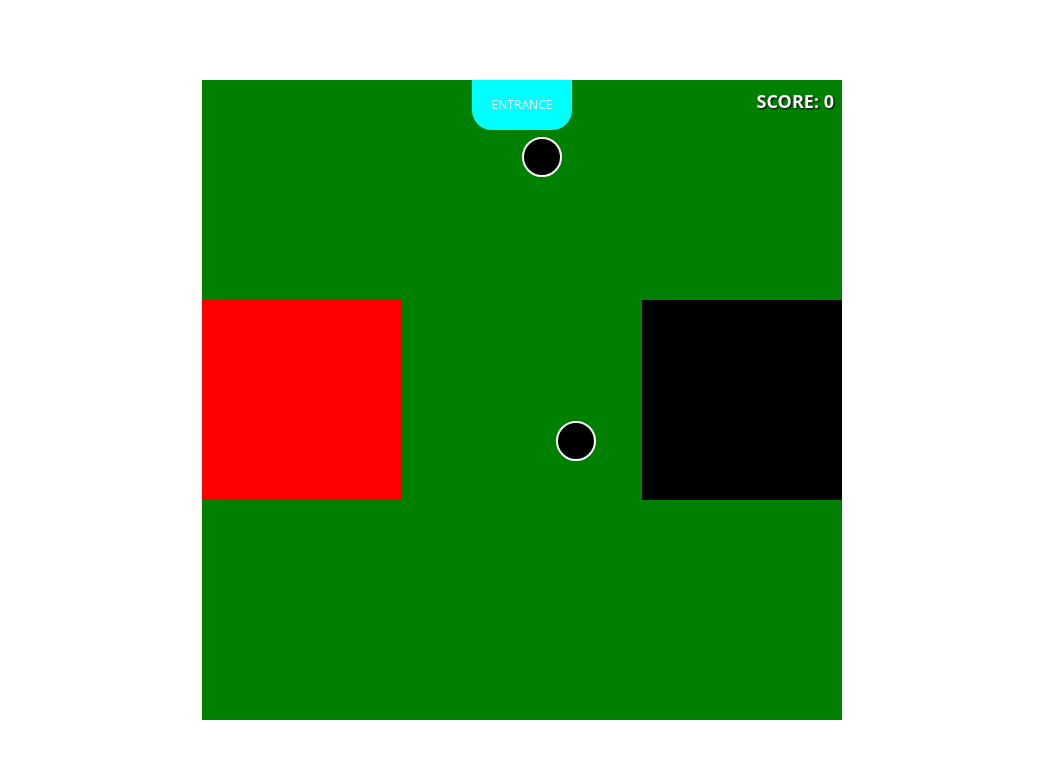
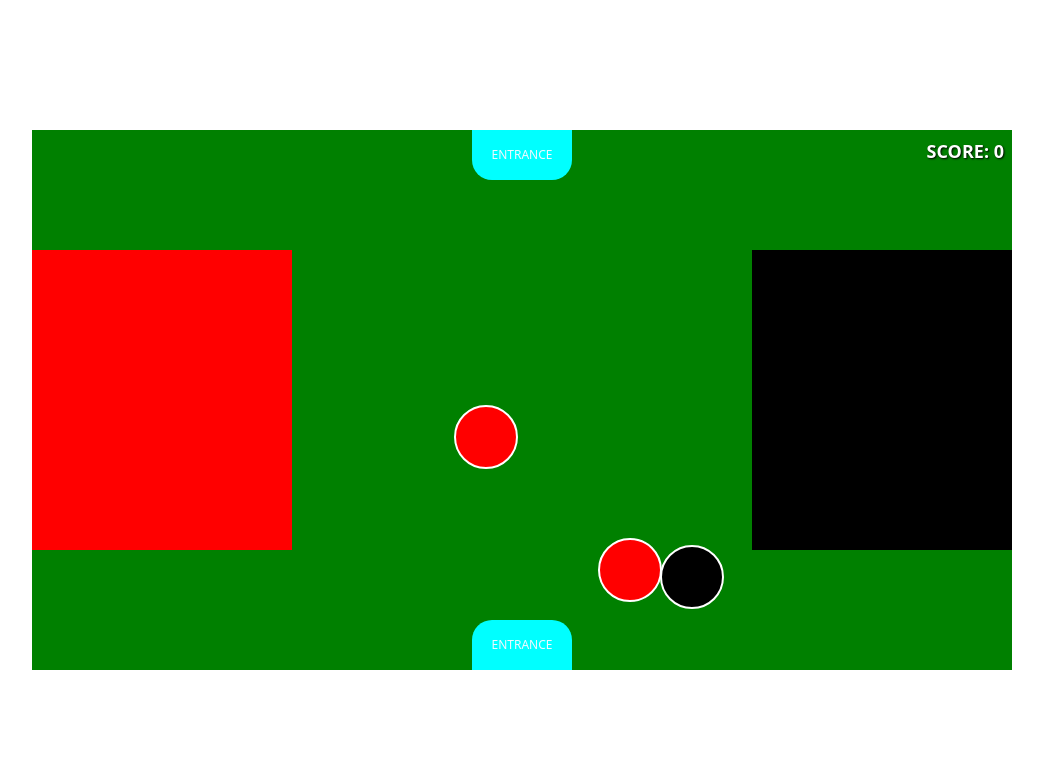
Before and after one commit to rui319420/bomb-sort-game, a Next.js app: page / in a window 1280 px wide. Shown: the top 758 px of the page, without its empty margins (118-1161 px from the left). Built offline with nearby package versions, Linux system fonts and the light colour scheme.

Commit message:
feat: 完成

```diff
--- a/src/components/Cage/Cage.module.css
+++ b/src/components/Cage/Cage.module.css
@@ -2,7 +2,7 @@
 	display: flex;
 	align-items: center;
 	justify-content: center;
-	width: 200px;
-	height: 200px;
+	width: 260px;
+	height: 300px;
 	background-color: black;
 }
--- a/src/components/entrance/Entrance.module.css
+++ b/src/components/entrance/Entrance.module.css
@@ -1,15 +1,22 @@
 .entrance {
 	position: absolute;
-	top: 0;
 	left: 50%;
 	transform: translateX(-50%);
 	width: 100px;
 	height: 50px;
 	background-color: aqua;
-	border-radius: 0 0 20px 20px;
 	display: flex;
 	align-items: center;
 	justify-content: center;
 	color: aliceblue;
 	font-size: 12px;
+	z-index: 5;
 }
+
+.entrance[style*="top: 0"] {
+	border-radius: 0 0 20px 20px;
+}
+
+.entrance[style*="bottom: 0"] {
+	border-radius: 20px 20px 0 0;
+}
--- a/src/components/entrance/Entrance.tsx
+++ b/src/components/entrance/Entrance.tsx
@@ -1,10 +1,20 @@
 'use client'
 
-import styles from "./Entrance.module.css" // 必要に応じて作成してください
+import styles from "./Entrance.module.css"
 
-export function Entrance() {
+type EntranceProps = {
+  position?: "top" | "bottom";
+}
+
+export function Entrance({ position = "top" }: EntranceProps) {
   return (
-    <div className={styles.entrance}>
+    <div
+      className={styles.entrance}
+      style={{
+        top: position === "top" ? 0 : "auto",
+        bottom: position === "bottom" ? 0 : "auto",
+      }}
+    >
       ENTRANCE
     </div>
   )
--- a/src/components/field/Field.module.css
+++ b/src/components/field/Field.module.css
@@ -3,8 +3,8 @@
   display: flex;
   justify-content: space-between;
   align-items: center;
-  width: 640px;
-  height: 640px;
+  width: 980px;
+  height: 540px;
   background-color: green;
   overflow: hidden;
 }
--- a/src/components/field/Field.tsx
+++ b/src/components/field/Field.tsx
@@ -1,7 +1,8 @@
+// src/components/field/Field.tsx
 'use client'
 
 import { useEffect, useState, useRef, useCallback } from "react";
-import styles from "./Field.module.css"
+import styles from "./Field.module.css";
 import { Cage } from "../Cage/Cage";
 import { Entrance } from "../entrance/Entrance";
 import { Bomb, BombColor, GamePhase } from "../../types/game";
@@ -9,18 +10,24 @@ import { Explosion } from "../explosion/Explosion";
 
 type ExplosionData = { id: string; x: number; y: number };
 
-// ── コンポーネント外に定数を移動 ──────────────────────────────
-const FIELD_SIZE = 640;
-const BOMB_SIZE  = 40;
-const CAGE_SIZE  = 200;
-const CAGE_TOP   = (FIELD_SIZE - CAGE_SIZE) / 2;
+// ── 定数 ──────────────────────────────────────────────────────
+const FIELD_WIDTH  = 980;
+const FIELD_HEIGHT = 540;
+const BOMB_SIZE    = 64;
+const CAGE_WIDTH   = 260;
+const CAGE_HEIGHT  = 300;
+const CAGE_TOP     = (FIELD_HEIGHT - CAGE_HEIGHT) / 2;
+const BOMB_TTL = 12000; // 12秒で爆発
+const SCORE_PER_SORT = 1;
+const WARNING_WINDOW = 3000; // 爆発3秒前から警告
+const BLINK_INTERVAL = 180; // 点滅周期(ms)
 
 const CAGES = [
-  { color: "red"   as BombColor, x: 0,                     y: CAGE_TOP, w: CAGE_SIZE, h: CAGE_SIZE },
-  { color: "black" as BombColor, x: FIELD_SIZE - CAGE_SIZE, y: CAGE_TOP, w: CAGE_SIZE, h: CAGE_SIZE },
+  { color: "red"   as BombColor, x: 0,                        y: CAGE_TOP, w: CAGE_WIDTH, h: CAGE_HEIGHT },
+  { color: "black" as BombColor, x: FIELD_WIDTH - CAGE_WIDTH, y: CAGE_TOP, w: CAGE_WIDTH, h: CAGE_HEIGHT },
 ];
 
-// ── resolveAABBも外に移動（引数だけで完結するため） ──────────
+// ── 純粋関数群（コンポーネント外） ───────────────────────────
 function resolveAABB(
   bx: number, by: number, vx: number, vy: number,
   cx: number, cy: number, cw: number, ch: number
@@ -45,10 +52,25 @@ function resolveAABB(
 function getEnteredCage(x: number, y: number) {
   const cx = x + BOMB_SIZE / 2;
   const cy = y + BOMB_SIZE / 2;
-  return CAGES.find(cage =>
-    cx > cage.x && cx < cage.x + cage.w &&
-    cy > cage.y && cy < cage.y + cage.h
+  return CAGES.find(c =>
+    cx > c.x && cx < c.x + c.w && cy > c.y && cy < c.y + c.h
   ) ?? null;
+}
+
+function makeBomb(origin: "top" | "bottom"): Bomb {
+  const colors: BombColor[] = ["red", "black"];
+  const isTop = origin === "top";
+  return {
+    id:         Math.random().toString(36).substr(2, 9),
+    color:      colors[Math.floor(Math.random() * colors.length)],
+    x:          FIELD_WIDTH / 2 - BOMB_SIZE / 2 + (Math.random() - 0.5) * 60,
+    y:          isTop ? 60 : FIELD_HEIGHT - 60 - BOMB_SIZE,
+    vx:         (Math.random() - 0.5) * 2,
+    vy:         isTop ? (Math.random() * 1 + 1) : -(Math.random() * 1 + 1),
+    wobbleSeed: Math.random(),
+    status:     "active",
+    spawnedAt:  Date.now(),
+  };
 }
 
 // ─────────────────────────────────────────────────────────────
@@ -58,20 +80,51 @@ export function Field() {
   const [score, setScore]           = useState(0);
   const [gamePhase, setGamePhase]   = useState<GamePhase>("playing");
   const [explosions, setExplosions] = useState<ExplosionData[]>([]);
+  const [hasExploded, setHasExploded] = useState(false);
+  const [nowMs, setNowMs] = useState(() => Date.now());
 
-  const requestRef   = useRef<number | null>(null);
-  const draggingId   = useRef<string | null>(null);
-  const mousePos     = useRef({ x: 0, y: 0 });
-  const prevMousePos = useRef({ x: 0, y: 0 });
-  const fieldRef     = useRef<HTMLDivElement>(null);
-  const gamePhaseRef = useRef<GamePhase>("playing");
+  const requestRef      = useRef<number | null>(null);
+  const draggingId      = useRef<string | null>(null);
+  const mousePos        = useRef({ x: 0, y: 0 });
+  const prevMousePos    = useRef({ x: 0, y: 0 });
+  const fieldRef        = useRef<HTMLDivElement>(null);
+  const gamePhaseRef    = useRef<GamePhase>("playing");
+
+  // ── 全爆発ヘルパー ──────────────────────────────────────────
+  const triggerAllExplosions = useCallback((
+    snapshot: Bomb[],
+    epicenterId?: string,
+    epicenterX?: number,
+    epicenterY?: number,
+  ) => {
+    gamePhaseRef.current = "failed";
+    setGamePhase("failed");
+    setHasExploded(true);
+    setExplosions(snapshot.map(b => ({
+      id: b.id,
+      x:  b.id === epicenterId && epicenterX !== undefined ? epicenterX : b.x + BOMB_SIZE / 2,
+      y:  b.id === epicenterId && epicenterY !== undefined ? epicenterY : b.y + BOMB_SIZE / 2,
+    })));
+  }, []);
 
   // ── 物理ループ ──────────────────────────────────────────────
   const updatePhysics = useCallback(() => {
     if (gamePhaseRef.current === "playing") {
-      setBombs(prev => prev.map(bomb => {
+      const now = Date.now();
+
+      setBombs(prev => {
+        // TTL切れの爆弾を検出
+        const expired = prev.filter(b => b.status === "active" && now - b.spawnedAt > BOMB_TTL);
+
+        if (expired.length > 0) {
+          // ゲームオーバー：全爆弾を爆発させる
+          triggerAllExplosions(prev);
+          return prev.map(b => ({ ...b, status: "sorted" as const }));
+        }
+
+        // 通常物理演算
+        return prev.map(bomb => {
           if (bomb.status === "sorted") return bomb;
-
           if (bomb.status === "dragging") {
             return {
               ...bomb,
@@ -84,46 +137,82 @@ export function Field() {
           x += vx;
           y += vy;
 
-        if (x < 0)                           { x = 0;                       vx =  Math.abs(vx); }
-        else if (x > FIELD_SIZE - BOMB_SIZE) { x = FIELD_SIZE - BOMB_SIZE;  vx = -Math.abs(vx); }
-        if (y < 0)                           { y = 0;                       vy =  Math.abs(vy); }
-        else if (y > FIELD_SIZE - BOMB_SIZE) { y = FIELD_SIZE - BOMB_SIZE;  vy = -Math.abs(vy); }
+          if (x < 0)                            { x = 0;                        vx =  Math.abs(vx); }
+          else if (x > FIELD_WIDTH - BOMB_SIZE) { x = FIELD_WIDTH - BOMB_SIZE;  vx = -Math.abs(vx); }
+          if (y < 0)                             { y = 0;                         vy =  Math.abs(vy); }
+          else if (y > FIELD_HEIGHT - BOMB_SIZE) { y = FIELD_HEIGHT - BOMB_SIZE; vy = -Math.abs(vy); }
 
           for (const cage of CAGES) {
             ({ bx: x, by: y, vx, vy } = resolveAABB(x, y, vx, vy, cage.x, cage.y, cage.w, cage.h));
           }
 
           return { ...bomb, x, y, vx, vy };
-      }));
+        });
+      });
     }
-    requestRef.current = requestAnimationFrame(updatePhysics);
-  }, []);
+  }, [triggerAllExplosions]);
 
-  // ── スポーン（Math.randomをuseCallbackで保護） ───────────────
-  const spawnBomb = useCallback(() => {
-    if (gamePhaseRef.current !== "playing") return;
-    const colors: BombColor[] = ["red", "black"];
-    const newBomb: Bomb = {
-      id:          Math.random().toString(36).substr(2, 9),
-      color:       colors[Math.floor(Math.random() * colors.length)],
-      x:           FIELD_SIZE / 2,
-      y:           60,
-      vx:          (Math.random() - 0.5) * 4,
-      vy:          Math.random() * 2 + 2,
-      wobbleSeed:  Math.random(),
-      status:      "active",
+  // ── 物理ループ開始 ─────────────────────────────────────────
+  useEffect(() => {
+    const tick = () => {
+      updatePhysics();
+      requestRef.current = requestAnimationFrame(tick);
     };
-    setBombs(prev => [...prev, newBomb]);
-  }, []);
-
-  useEffect(() => {
-    const id = setInterval(spawnBomb, 3000);
-    requestRef.current = requestAnimationFrame(updatePhysics);
+    requestRef.current = requestAnimationFrame(tick);
     return () => {
-      clearInterval(id);
       if (requestRef.current) cancelAnimationFrame(requestRef.current);
     };
-  }, [spawnBomb, updatePhysics]);
+  }, [updatePhysics]);
+
+  // ── ウェーブ管理 ────────────────────────────────────────────
+  useEffect(() => {
+    if (gamePhase !== "playing") return;
+
+    const spawn = (origins: Array<"top" | "bottom">) => {
+      if (gamePhaseRef.current !== "playing") return;
+      const newBombs = origins.map(o => makeBomb(o));
+      setBombs(prev => [...prev, ...newBombs]);
+    };
+
+    let currentInterval = setInterval(() => spawn(["top"]), 2000);
+    const timeouts: ReturnType<typeof setTimeout>[] = [];
+
+    // Wave 2: 14秒〜 1秒ごとに上or下から1つ
+    timeouts.push(setTimeout(() => {
+      clearInterval(currentInterval);
+      currentInterval = setInterval(() => {
+        spawn([Math.random() > 0.5 ? "top" : "bottom"]);
+      }, 1000);
+    }, 14000));
+
+    // Wave 3: 28秒〜 2秒ごとに上下から各1つ
+    timeouts.push(setTimeout(() => {
+      clearInterval(currentInterval);
+      currentInterval = setInterval(() => spawn(["top", "bottom"]), 2000);
+		}, 28000));
+
+		timeouts.push(setTimeout(() => {
+      clearInterval(currentInterval);
+      currentInterval = setInterval(() => spawn(["top", "bottom"]), 1500);
+    }, 44000));
+
+    // Wave 4: 44秒〜 2秒ごとに上下から各2つ
+    timeouts.push(setTimeout(() => {
+      clearInterval(currentInterval);
+      currentInterval = setInterval(() => spawn(["top", "top", "bottom", "bottom"]), 2400);
+    }, 60000));
+
+    return () => {
+      clearInterval(currentInterval);
+      timeouts.forEach(clearTimeout);
+    };
+  }, [gamePhase]);
+
+  // ── 表示用タイムスタンプ更新（TTL警告点滅に使用） ───────────
+  useEffect(() => {
+    const id = setInterval(() => setNowMs(Date.now()), 120);
+    return () => clearInterval(id);
+  }, []);
 
   // ── ヘルパー ────────────────────────────────────────────────
   const getFieldPos = (clientX: number, clientY: number) => {
@@ -145,29 +234,25 @@ export function Field() {
     const id = draggingId.current;
     draggingId.current = null;
 
-    const vx = (mousePos.current.x - prevMousePos.current.x) * 0.5;
-    const vy = (mousePos.current.y - prevMousePos.current.y) * 0.5;
+    const vx = (mousePos.current.x - prevMousePos.current.x) * 0.3;
+    const vy = (mousePos.current.y - prevMousePos.current.y) * 0.3;
 
     setBombs(prev => {
       const bomb = prev.find(b => b.id === id);
       if (!bomb) return prev;
 
-      const dropX    = mousePos.current.x - BOMB_SIZE / 2;
-      const dropY    = mousePos.current.y - BOMB_SIZE / 2;
-      const entered  = getEnteredCage(dropX, dropY);
+      const dropX   = mousePos.current.x - BOMB_SIZE / 2;
+      const dropY   = mousePos.current.y - BOMB_SIZE / 2;
+      const entered = getEnteredCage(dropX, dropY);
 
       if (entered) {
         if (entered.color === bomb.color) {
-          setScore(s => s + 1);
+          // ✅ 正解
+          setScore(s => s + SCORE_PER_SORT);
           return prev.map(b => b.id === id ? { ...b, status: "sorted" as const } : b);
         } else {
-          gamePhaseRef.current = "failed";
-          setGamePhase("failed");
-          setExplosions(prev.map(b => ({
-            id: b.id,
-            x:  b.id === id ? mousePos.current.x : b.x + BOMB_SIZE / 2,
-            y:  b.id === id ? mousePos.current.y : b.y + BOMB_SIZE / 2,
-          })));
+          // ❌ 不正解：全爆発
+          triggerAllExplosions(prev, id, mousePos.current.x, mousePos.current.y);
           return prev.map(b => ({ ...b, status: "sorted" as const }));
         }
       }
@@ -176,7 +261,7 @@ export function Field() {
         b.id === id ? { ...b, status: "active" as const, vx, vy } : b
       );
     });
-  }, []);
+  }, [triggerAllExplosions]);
 
   // ── マウスイベント ──────────────────────────────────────────
   const handleMouseMove = (e: React.MouseEvent) => {
@@ -222,12 +307,18 @@ export function Field() {
 
   // ── リセット ────────────────────────────────────────────────
   const reset = () => {
+    setHasExploded(false);
     gamePhaseRef.current = "playing";
     setGamePhase("playing");
     setScore(0);
     setBombs([]);
     setExplosions([]);
   };
+
+  // 爆発が全て終わった後にゲームオーバーを表示
+  const showGameOver = gamePhase === "failed"
+    && hasExploded
+    && explosions.length === 0;
 
   return (
     <div
@@ -238,10 +329,29 @@ export function Field() {
       onMouseLeave={release}
     >
       <Entrance />
+
+      {/* 下側入口 */}
+      <div style={{
+        position: 'absolute', bottom: 0, left: '50%',
+        transform: 'translateX(-50%)',
+        width: 100, height: 50,
+        backgroundColor: 'aqua',
+        borderRadius: '20px 20px 0 0',
+        display: 'flex', alignItems: 'center', justifyContent: 'center',
+        color: 'aliceblue', fontSize: 12, zIndex: 5,
+      }}>
+        ENTRANCE
+      </div>
+
       <Cage color="red" />
 
       {bombs.map(bomb =>
-        bomb.status === "sorted" ? null : (
+        bomb.status === "sorted" ? null : (() => {
+          const timeLeft = BOMB_TTL - (nowMs - bomb.spawnedAt);
+          const isWarning = bomb.status === "active" && timeLeft <= WARNING_WINDOW;
+          const blinkOn = isWarning && Math.floor(nowMs / BLINK_INTERVAL) % 2 === 0;
+
+          return (
             <div
               key={bomb.id}
               onMouseDown={(e) => handleBombMouseDown(e, bomb.id)}
@@ -257,9 +367,14 @@ export function Field() {
                 zIndex:          bomb.status === "dragging" ? 20 : 10,
                 cursor:          bomb.status === "dragging" ? 'grabbing' : 'grab',
                 userSelect:      'none',
+                opacity:         blinkOn ? 0.3 : 1,
+                boxShadow:       isWarning ? '0 0 16px 5px rgba(255, 90, 0, 0.9)' : 'none',
+                outline:         isWarning ? '2px solid rgba(255,165,0,0.95)' : 'none',
+                outlineOffset:   '2px',
               }}
             />
-        )
+          );
+        })()
       )}
 
       {explosions.map(exp => (
@@ -273,15 +388,17 @@ export function Field() {
 
       <Cage color="black" />
 
+      {/* スコア */}
       <div style={{
         position: 'absolute', top: 8, right: 8,
         color: 'white', fontSize: 18, fontWeight: 'bold',
-        zIndex: 30, textShadow: '1px 1px 2px black'
+        zIndex: 30, textShadow: '1px 1px 2px black',
       }}>
         SCORE: {score}
       </div>
 
-      {gamePhase === "failed" && (
+      {/* ゲームオーバー：爆発が全て終わってから表示 */}
+      {showGameOver && (
         <div style={{
           position: 'absolute', inset: 0,
           backgroundColor: 'rgba(0,0,0,0.75)',
```
Also changed, not shown: src/types/game.ts (+4 -5 lines). Lines whose indentation alone changed are shown as unchanged.
